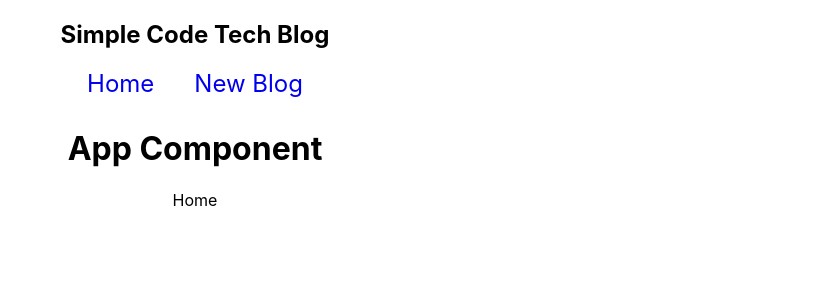
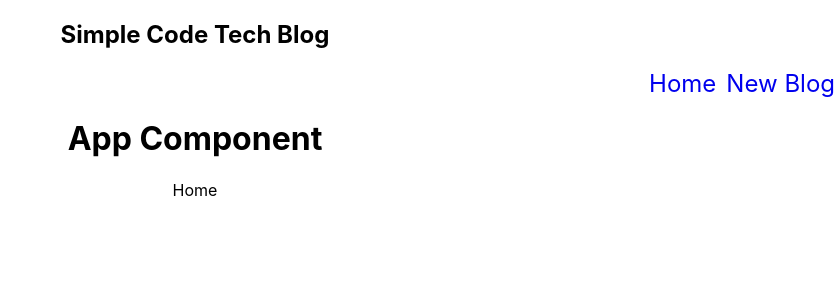
Before and after one commit to Alphaalimamy/Complete-React-Tutorial, a React (Create React App) app: page / in a window 1280 px wide. Shown: the top 300 px of the page, without its empty margins (445-1280 px from the left). Built offline with nearby package versions, Linux system fonts and the light colour scheme.

Commit message:
first commit

```diff
--- a/src/components/navbar/navbar.css
+++ b/src/components/navbar/navbar.css
@@ -1,9 +1,9 @@
 .link {
-  display: inline-block;
-  margin-bottom: 10px;
+  display: flex;
+  justify-content: flex-end;
 }
 a {
-  padding: 20px;
   text-decoration: none;
   font-size: 1.5rem;
+  margin-left: 10px;
 }
```
